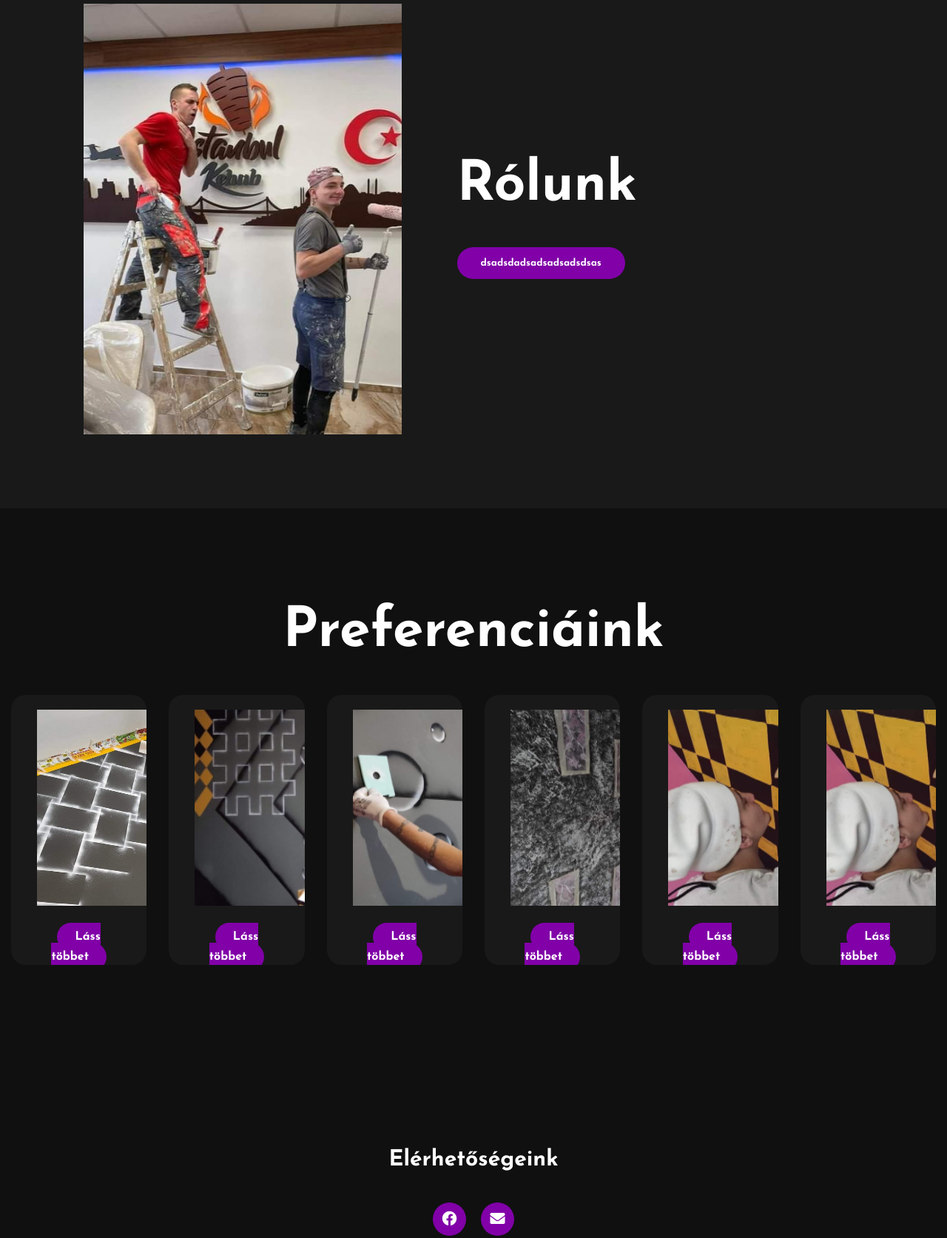
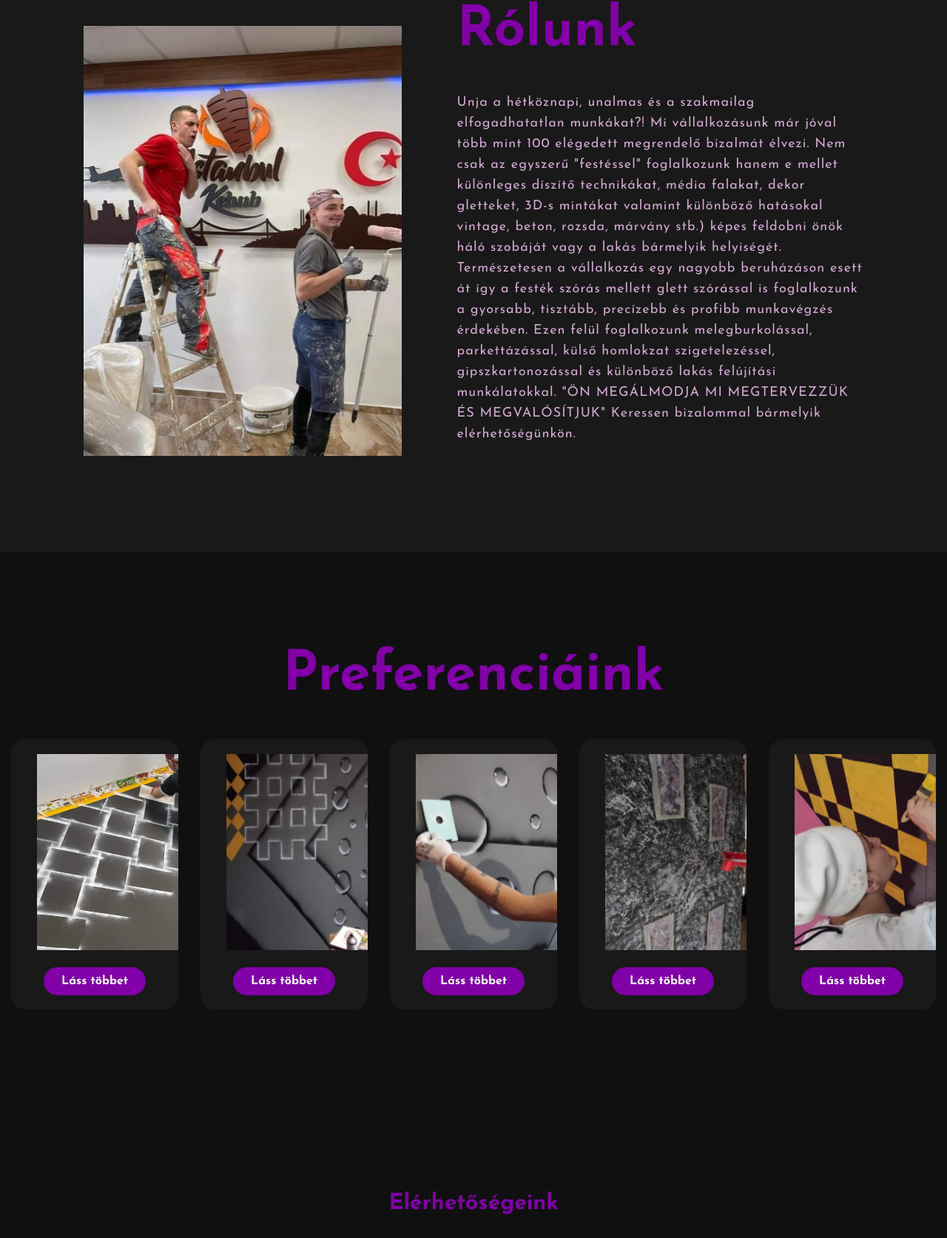
Before and after one commit to adamkajeee/mazel, a plain HTML site: page index.html in a window 1280 px wide. Shown: the part 895-2568 px from the top of the page at 74% size. Drawn offline with Linux system fonts and the light colour scheme.

Commit message:
Update index.html

```diff
--- a/index.html
+++ b/index.html
@@ -28,7 +28,7 @@
 		</nav>
 	 </div>
 		<div class="content">
-			<h4>Üdvözlünk a Mazel Design wall weboldalán</h4>
+			<h4>Üdvözlünk a </h4>
 			<h1>Mazel <span>Design Wall</span></h1>
 			<h4>weboldalán!</h4>
 			<div class="newslatter">
@@ -41,10 +41,10 @@
 		<div class="main">
 			<img src="img/main-img.png">
 			<div class="about-text">
-				<h2>Rólunk</h2>
+				<h2><span>Rólunk</span></h2>
 				<h5><span></span></h5>
 				<p></p>
-				<button type="button">dsadsdadsadsadsadsdsas</button>
+				<p>Unja a hétköznapi, unalmas és a szakmailag elfogadhatatlan munkákat?! Mi vállalkozásunk már jóval több mint 100 elégedett megrendelő bizalmát élvezi. Nem csak az egyszerű "festéssel" foglalkozunk hanem e mellet különleges díszítő technikákat, média falakat, dekor gletteket, 3D-s mintákat valamint különböző hatásokal  vintage, beton, rozsda, márvány stb.) képes feldobni önök háló szobáját vagy a lakás bármelyik helyiségét. Természetesen  a vállalkozás egy nagyobb beruházáson esett át így a festék szórás mellett glett szórással is foglalkozunk a gyorsabb, tisztább, precízebb és profibb munkavégzés érdekében. Ezen felül foglalkozunk melegburkolással,  parkettázással, külső homlokzat szigetelezéssel, gipszkartonozással és különböző lakás felújítási munkálatokkal. "ÖN MEGÁLMODJA MI MEGTERVEZZÜK ÉS MEGVALÓSÍTJUK" Keressen bizalommal bármelyik elérhetőségünkön.</p>
 			</div>
 		</div>
 	</section>
@@ -52,7 +52,7 @@
 	<!-----service section start----------->
 	<div class="service">
 		<div class="title">
-			<h2>Preferenciáink</h2>
+			<h2><span>Preferenciáink</span></h2>
 		</div>
 
 		<div class="box">
@@ -113,23 +113,11 @@
 					</p>
 				</div>
 			</div>
-
-			<div class="card">
-				<img src="img/main6.png"></i>
-				<h5></h5>
-				<div class="pra">
-					<p></p>
-
-					<p style="text-align: center;">
-						<a class="button" href="https://www.facebook.com/mazeldesing/" target="_blank">Láss többet</a>
-					</p>
-				</div>
-			</div>
 		</div>
 	</div>
 	<!------footer start--------->
 	<footer>
-		<p>Elérhetőségeink</p>
+		<p><span>Elérhetőségeink</span></p>
 		<div class="social">
 			<a href="https://www.facebook.com/mazeldesing/" target="_blank"><i class="fab fa-facebook"></i>
 			<a href="mailto:bakter.sz.g@gmail.com" target="_blank"><i class="fa fa-envelope"></i> </a>
```
